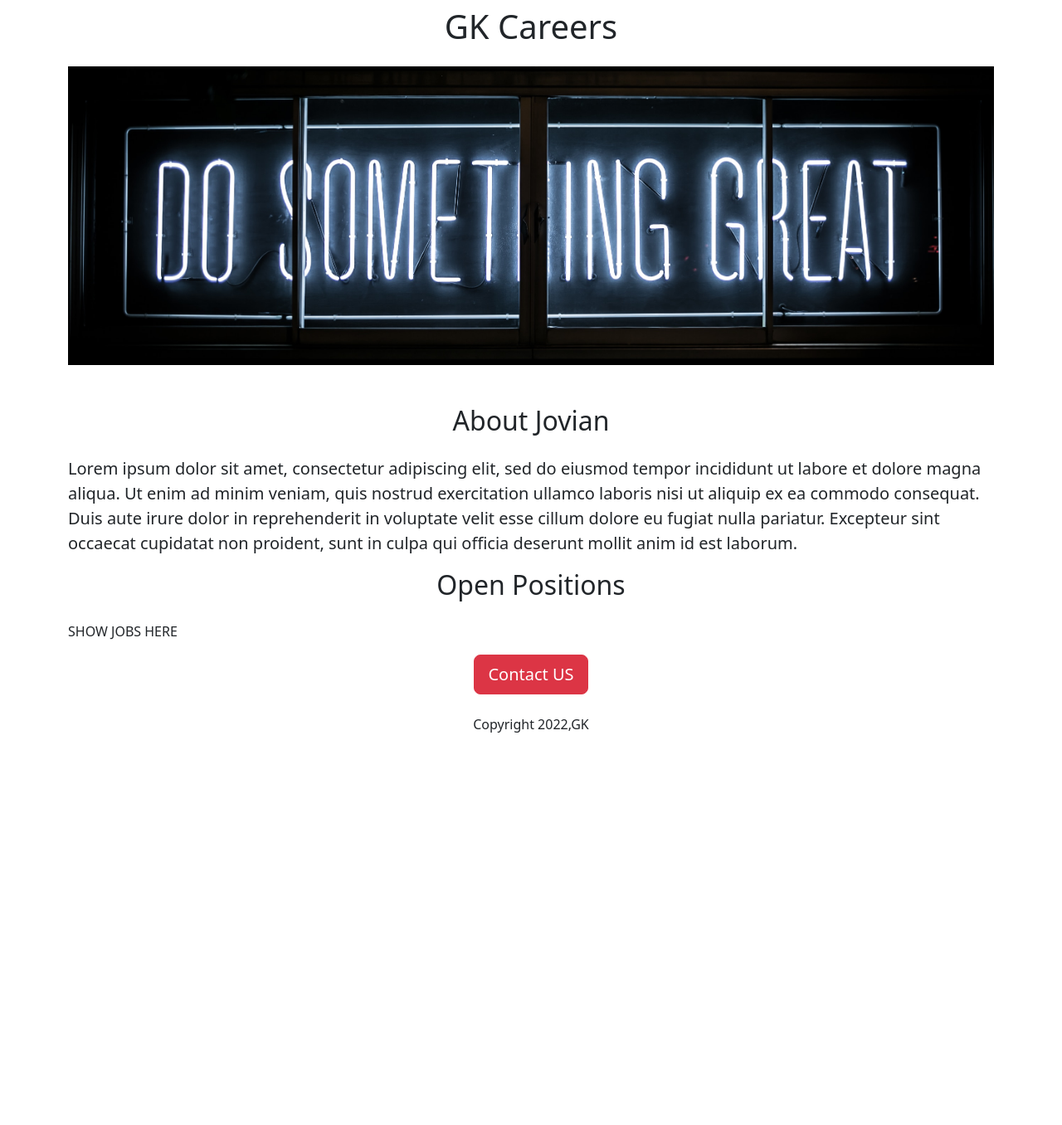
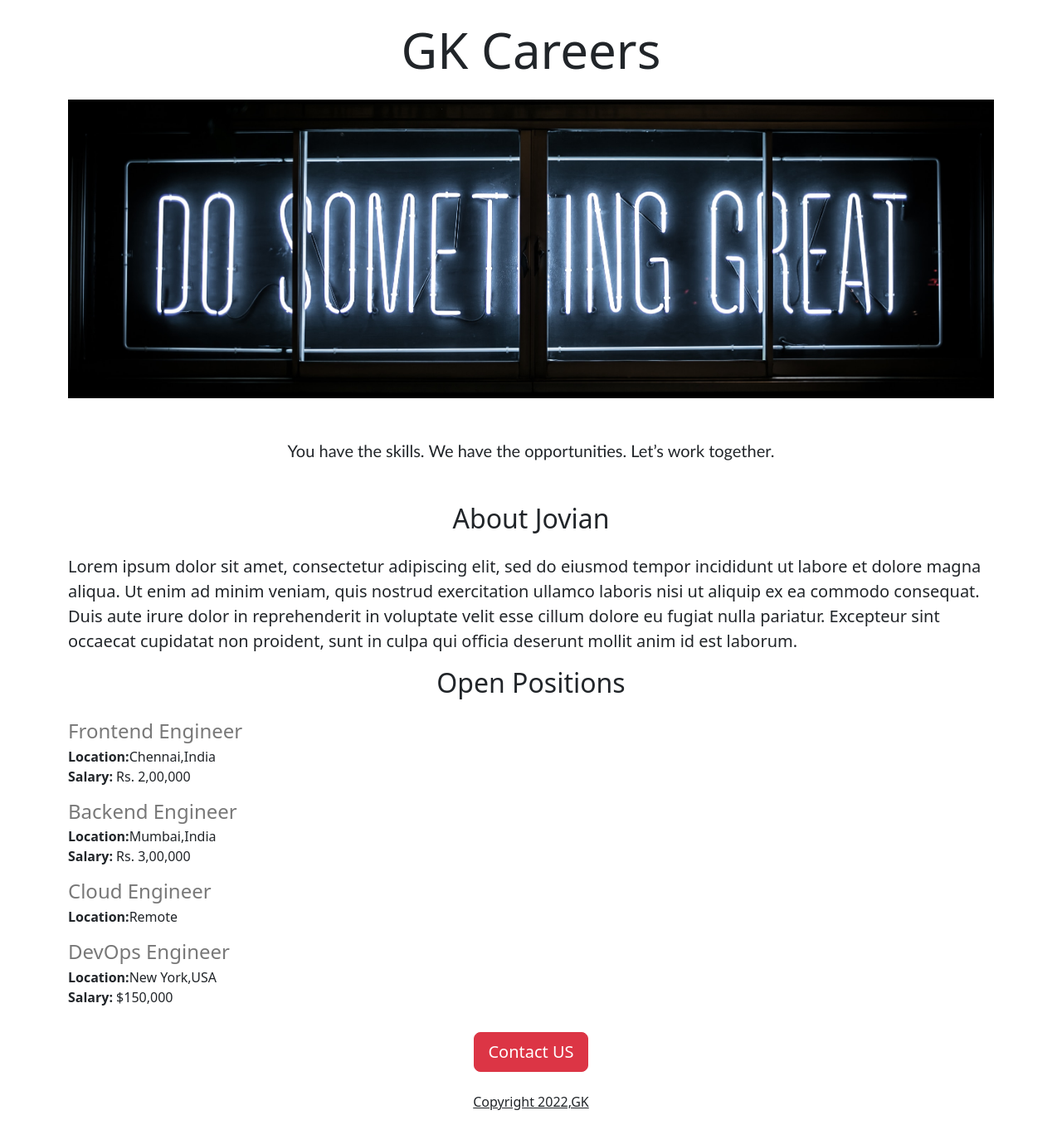
Before and after one commit to jeekay24/GK-Careers-Website, a Flask app: page / in a window 1280 px wide. Shown: the whole page at 83% size. Before the commit the page ends 883 px from the top, so only its background shows below. Run offline with Flask 3, Linux system fonts and the light colour scheme.

Commit message:
created jobs in app.py and integrated it to the main page using for loop

```diff
--- a/app.py
+++ b/app.py
@@ -2,10 +2,37 @@ from flask import Flask, render_template
 
 app = Flask(__name__)
 
+JOBS = [
+    {
+        'id': 1,
+        'title': 'Frontend Engineer',
+        'location': 'Chennai,India',
+        'salary': 'Rs. 2,00,000'
+    },
+    {
+        'id': 2,
+        'title': 'Backend Engineer',
+        'location': 'Mumbai,India',
+        'salary': 'Rs. 3,00,000'
+    },
+    {
+        'id': 3,
+        'title': 'Cloud Engineer',
+        'location': 'Remote',
+
+    },
+    {
+        'id': 4,
+        'title': 'DevOps Engineer',
+        'location': 'New York,USA',
+        'salary': '$150,000'
+    },
+]
+
 
 @app.route("/")
 def hello_world():
-    return render_template('home.html')
+    return render_template('home.html', jobs=JOBS)
 
 
 if __name__ == "__main__":
--- a/templates/home.html
+++ b/templates/home.html
@@ -9,8 +9,19 @@
     <style>
         #banner {
             height: 360px;
-            width: 100%;
+            width: 150%;
             object-fit: cover;
+            background-image: url(http://127.0.0.1:5000/static/banner1.jpg);
+            background-size: auto;
+        }
+
+        #font {
+            font-family: 'Gill Sans', 'Gill Sans MT', Calibri, 'Trebuchet MS', sans-serif;
+        }
+
+        #headingfont {
+            font-family: system-ui, -apple-system, BlinkMacSystemFont, 'Segoe UI', Roboto, Oxygen, Ubuntu, Cantarell, 'Open Sans', 'Helvetica Neue', sans-serif;
+            font-size: 60px;
         }
     </style>
     <title>GK Careers</title>
@@ -19,8 +30,14 @@
 
 <body>
     <div class="container">
-        <h1 class="text-center mt-2 mb-4">GK Careers</h1>
-        <img src="http://127.0.0.1:5000/static/banner1.jpg" id="banner" class="img-fluid">
+        <h1 class="text-center mt-4 mb-4" id="headingfont">GK Careers</h1>
+        <img src="http://127.0.0.1:5000/static/banner1.jpg" id="banner" class="img-fluid opacity-100">
+        <figure class="text-end">
+            <blockquote class="blockquote mt-5 text-center">
+                <p id="font">You have the skills. We have the opportunities. Let’s work together.</p>
+            </blockquote>
+        </figure>
+
         <h2 class="text-center mt-5 mb-4">About Jovian</h2>
         <p class="lead">Lorem ipsum dolor sit amet, consectetur adipiscing elit, sed do eiusmod tempor incididunt ut
             labore et dolore
@@ -31,10 +48,26 @@
             est
             laborum.</p>
         <h2 class="text-center mt-2 mb-4">Open Positions</h2>
-        <p>SHOW JOBS HERE</p>
-        <div class="text-center">
+
+        <div style="margin-bottom: 30px;">
+
+            {% for job in jobs %}
+
+            <div style="margin-bottom: 16px;">
+                <h4 style="color: rgb(120, 120, 120); margin-bottom: 4px;">{{job['title']}}</h4>
+                <div><b>Location:</b>{{job['location']}}</div>
+                {% if 'salary' in job %}
+                <div><b>Salary:</b> {{job['salary']}}</div>
+
+                {% endif%}
+            </div>
+
+            {% endfor %}
+        </div>
+
+        <div class=" text-center">
             <button class="btn btn-danger btn-lg">Contact US</button>
-            <p class="mt-4">
+            <p class="mt-4 text-decoration-underline">
                 Copyright 2022,GK
             </p>
         </div>
```
